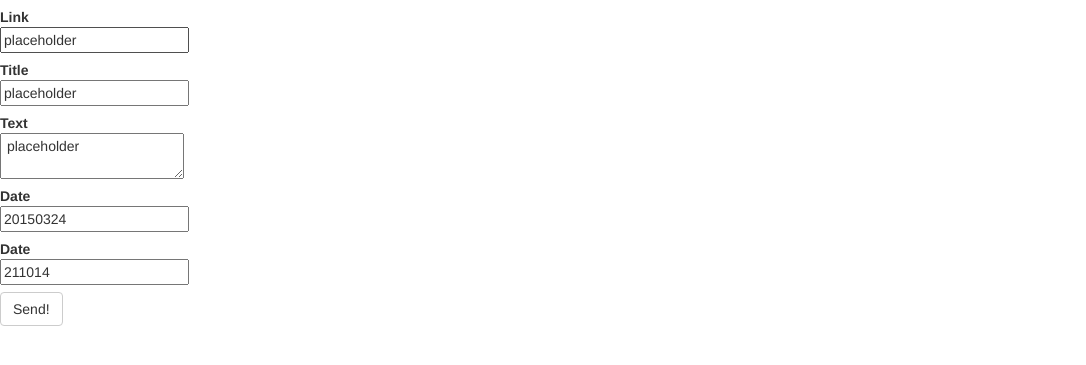
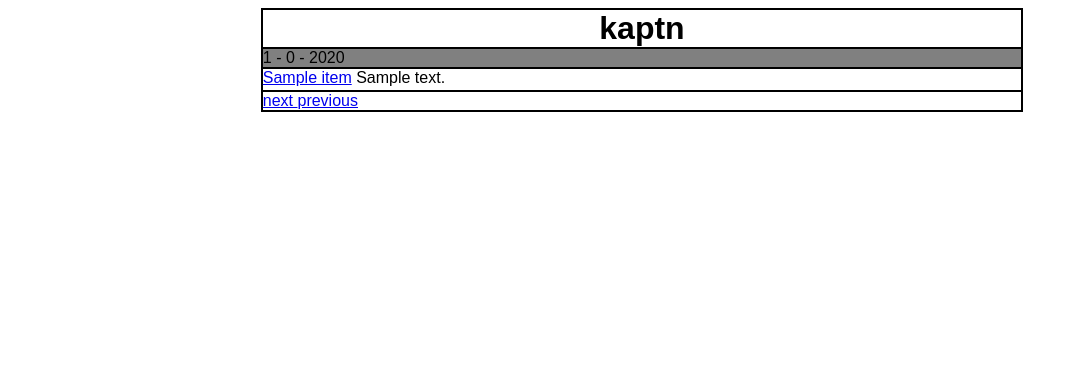
Before and after one commit to Niko12345678/Kaptn, a PHP site: page / in a window 1280 px wide. Shown: the top 365 px of the page, without its empty margins (0-1086 px from the left). Run offline with PHP 8.4, Linux system fonts and the light colour scheme; tables that the repository leaves empty or names only in its code hold one stand-in row (values such as "Sample post").

Commit message:
newgetdata-first live version

```diff
--- /dev/null
+++ b/getData.php
@@ -0,0 +1,51 @@
+<?php
+$mysqli = new MySQLi('localhost','kaptn','','my_kaptn');
+
+
+if (mysqli_connect_errno()) {
+    echo("Connect failed");
+    exit();
+}
+
+$id = 0;
+
+if(empty($_GET['id'])){
+$resSet = $mysqli->query("select * from items order by date desc, time desc ");
+}else{
+$id=intval($_GET['id']);
+$resSet = $mysqli->query("select * from items where id =" . $id . " order by date desc, time desc");
+}
+
+$datePrev = "";
+
+if($resSet->num_rows != 0){
+
+
+	while($rows = $resSet->fetch_assoc())
+	{
+		$title = $rows['title'];
+		$link = $rows['link'];
+		$text = $rows['text'];
+		$date = $rows['date'];
+
+		if ($date <> $datePrev) {
+
+			$day = intval(substr($date,6,2));
+			$month = intval(substr($date,4,2));
+			$year = intval(substr($date,0,4));
+
+			echo "<div class='date'> $day - $month - $year</div>";
+		}
+
+		echo "<div class='data'><p class='testo'><a class='titolo' href='$link'>$title</a> $text</p></div>";
+
+		$datePrev = $date;
+
+
+	}
+
+}else{
+echo "<div class='data'>No Results</div>";
+}
+
+?>
--- a/index.php
+++ b/index.php
@@ -1,40 +1,14 @@
 <html>
+ <style>
+   @import url(style.css);
+  </style>
 <head>
-<link rel="stylesheet" href="https://maxcdn.bootstrapcdn.com/bootstrap/3.3.4/css/bootstrap.min.css">
 </head>
 <body>
-<form action="http://kaptn.altervista.org/inData.php" method="post" class="form-horizontal">
-<div class="control-group">
-
-  <label class="control-label" for="link">Link</label>
-  <div class="controls">
-    <input id="link" name="link" type="text" value="placeholder" class="input-large">
-   </div>
-  <label class="control-label" for="title">Title</label>
-  <div class="controls">
-    <input id="title" name="title" type="text" value="placeholder" class="input-large">
-  </div>
-    <label class="control-label" for="text">Text</label>
-  <div class="controls">
-    <textarea id="text" name="text" type="text" > placeholder  </textarea>
-  </div>
-      <label class="control-label" for="date">Date</label>
-  <div class="controls">
-    <input id="date" name="date" type="text" value="<?php echo  date('Ymd') ; ?>"  class="input-large">
-  </div>
-        <label class="control-label" for="time">Date</label>
-  <div class="controls">
-    <input id="time" name="time" type="text" value="<?php echo  date('His') ; ?>"  class="input-large">
-  </div>
-      <label class="control-label" for="btnSend"></label>
-  <div class="controls">
-    <button id="btnSend" name="btnSend" class="btn btn-default">Send!</button>
-  </div>
+<div id="container">
+<h1>kaptn</h1>
+<?php include 'getData.php'; ?>
 </div>
-
-
- </form>
-
-
+<div class='data'><?php include 'next.php'; include 'prev.php';?></div>
 </body>
 </html>
--- /dev/null
+++ b/next.php
@@ -0,0 +1,6 @@
+<?php
+
+$idNext = ($id+1);
+echo "<a href='index.php?id=$idNext'> next </a>";
+
+?>
--- /dev/null
+++ b/prev.php
@@ -0,0 +1,15 @@
+<?php
+
+$IdPrev = ($id-1);
+
+IF($IdPrev > 0){
+
+	echo "<a href='index.php?id=$IdPrev'> previous </a>";
+
+}else{
+
+	echo "<a href='index.php'> previous </a>";
+
+}
+
+ ?>
--- /dev/null
+++ b/style.css
@@ -0,0 +1,41 @@
+.data{
+font-family: Arial, Helvetica, sans-serif;
+width: 60%;
+color:black;
+background-color: white;
+margin-left:20%;
+margin-top:-2px !important;
+margin-bottom:-2px !important;
+border: 2px solid black;
+ }
+
+ .date{
+font-family: Arial, Helvetica, sans-serif;
+width: 60%;
+color:black;
+background-color: grey;
+margin-left:20%;
+margin-top:-2px !important;
+margin-bottom:-2px !important;
+border: 2px solid black;
+ }
+
+ .titolo{
+margin:0px;
+margin-top:3px;
+/*font-weight: bold;*/
+ }
+
+ .testo{
+ margin:0px;
+margin-Bottom:3px;
+ }
+
+h1{
+ text-align:center;
+ font-family:"arial";
+ width: 60%;
+  margin:0px;
+ margin-left:20%;
+ border: 2px solid black;
+ }
```
